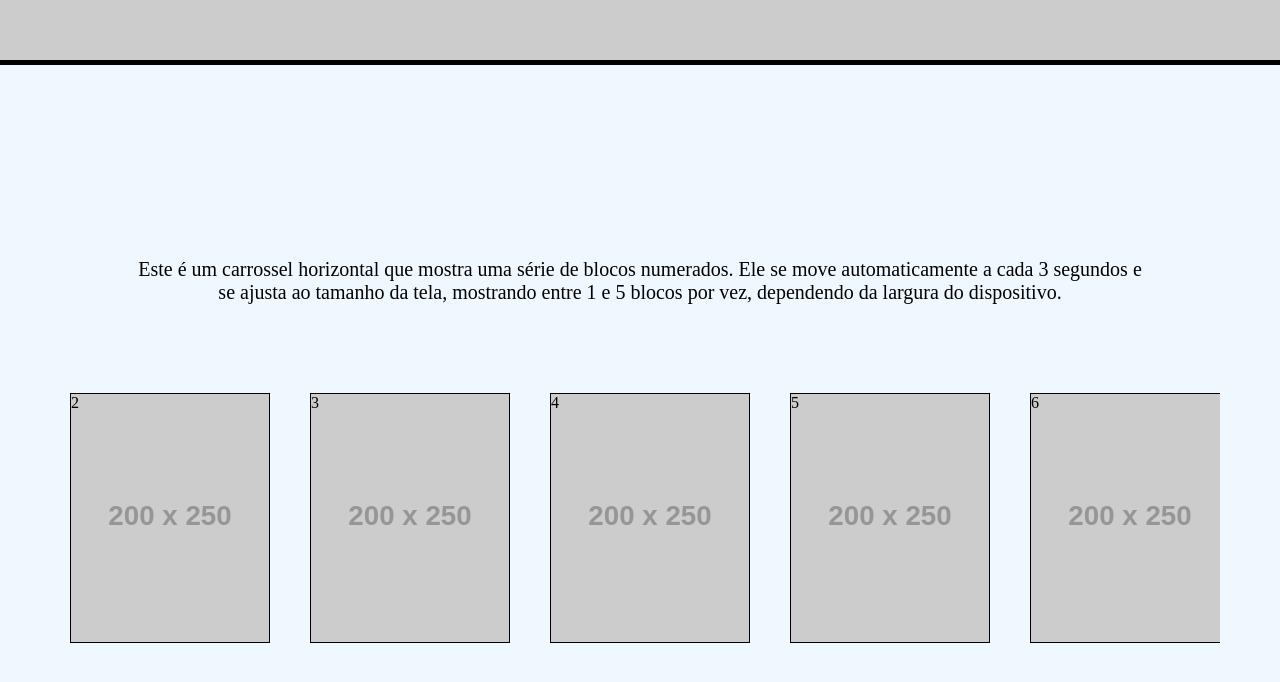
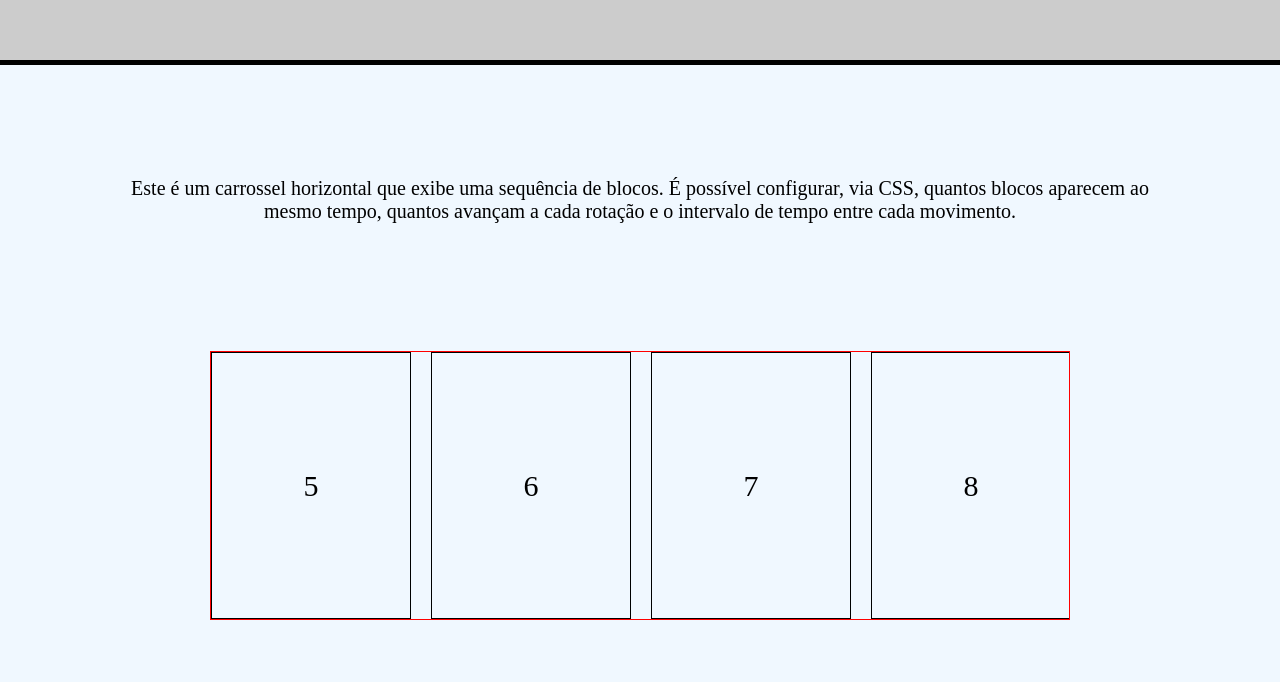
Before and after one commit to EncryptKalean/Brincando-com-Carrosseis, a plain HTML site: page index.html in a window 1280 px wide. Shown: the part 740-1422 px from the top of the page. Drawn offline with Linux system fonts and the light colour scheme; placeholder pictures from the web are drawn by us.

Commit message:
Add files via upload

```diff
--- a/index.html
+++ b/index.html
@@ -65,10 +65,10 @@
 
     <section class="segundo_carrossel">
       <p>
-        Este é um carrossel horizontal que mostra uma série de blocos numerados. Ele se move automaticamente a cada 3 segundos e se ajusta ao tamanho da tela, mostrando entre 1 e 5 blocos por vez, dependendo da largura do dispositivo.
+        Este é um carrossel horizontal que exibe uma sequência de blocos. É possível configurar, via CSS, quantos blocos aparecem ao mesmo tempo, quantos avançam a cada rotação e o intervalo de tempo entre cada movimento.
       </p>
-      <div class="vitrine">
-        <div class="trilho">
+      <div id="vitrine">
+        <div id="trilho">
           <div class="bloco">1</div>
           <div class="bloco">2</div>
           <div class="bloco">3</div>
--- a/src/responsivo.css
+++ b/src/responsivo.css
@@ -1,4 +1,4 @@
-@media screen and (max-width: 1100px) {
+@media screen and (max-width: 1000px) {
   /* Primeiro Carrossel */
 
   .container {
@@ -12,18 +12,12 @@
   /* Segundo Carrossel */
 
   :root {
-    --quantidade_exposta: 3;
+    --quantidade_exposta: 2;
   }
 }
 
 @media screen and (max-width: 800px) {
   :root {
-    --quantidade_exposta: 2;
-  }
-}
-
-@media screen and (max-width: 400px) {
-  :root {
     --quantidade_exposta: 1;
   }
 }
--- a/src/segundo_carrossel.css
+++ b/src/segundo_carrossel.css
@@ -1,9 +1,20 @@
-:root{
-  --quantidade_exposta: 5;
-  /*
-    Serve para o javascript saber quantos blocos devem set expostos por vez.
-    Isso altera o tamanho maximo da vitrine e até onde o trilho pode ir.
-  */
+* {
+  padding: 0;
+  margin: 0;
+  box-sizing: border-box;
+}
+
+:root {
+  /* Quantas casas vão aparecer na vitrine */
+  --quantidade_exposta: 4;
+
+  /* Quantas casas vão ser puladas por giro */
+  --casas_por_giro: 2;
+
+  --tamanho_bloco: 200px;
+
+  /* Tempo que o carrossel demora para trocar a casa (em segundos) */
+  --tempo_carrossel: 2;
 }
 
 .segundo_carrossel {
@@ -11,27 +22,28 @@
   border-top: 5px solid black;
 }
 
-.vitrine {
-  margin: 0 auto;
-  /* border: 1px solid rgb(194, 194, 194); */
-  width: 95%;
-  height: 300px;
+#vitrine {
+  margin: 10% auto;
   overflow-x: hidden;
-  padding: 0 10px;
+  width: calc((var(--tamanho_bloco) + 15px) * var(--quantidade_exposta));
+  align-content: center;
+  border: 1px solid red;
 }
 
-.trilho {
+#trilho {
   width: max-content;
-  height: 100%;
   display: flex;
-  align-items: center;
   transition: transform 1s;
 }
 
 .bloco {
-  background: url("https://placehold.co/200x250") center / contain no-repeat;
-  margin: 0 20px;
-  width: 200px;
-  height: 250px;
+  margin-right: 20px;
+  width: var(--tamanho_bloco);
+  aspect-ratio: 3/4;
   border: 1px solid black;
+  color: black;
+  font-size: 30px;
+  display: flex;
+  align-items: center;
+  justify-content: center;
 }
--- a/src/segundo_carrossel.js
+++ b/src/segundo_carrossel.js
@@ -1,64 +1,53 @@
-const vitrine = document.querySelector('.vitrine').style
+const blocos = document.querySelectorAll('.bloco');
+const trilho = document.getElementById('trilho');
+const styles_trilho = window.getComputedStyle(trilho);
+const tamanho_do_trilho = +styles_trilho.getPropertyValue('width').split('px')[0];
 
-const trilho = document.querySelector(".trilho");
-// Pega o trilo
+// Pega o tamanho dos blocos de acordo com o tamanho do trilho
+const tamanho_bloco = tamanho_do_trilho / blocos.length;
 
-const bloco = document.querySelector(".bloco").offsetWidth;
-// Pega o tamanho dos blocos (sem contar com a margin)
+/* Quantas casas vão aparecer na vitrine */
+const quantidade_exposta = getComputedStyle(document.documentElement).getPropertyValue('--quantidade_exposta').trim();
 
-let quantidade_exposta = getComputedStyle(document.body).getPropertyValue('--quantidade_exposta');
+/* Tempo que o carrossel demora para trocar a casa */
+const velocidade = getComputedStyle(document.documentElement).getPropertyValue('--tempo_carrossel');
 
-const marginLeft = parseInt(
-    getComputedStyle(document.querySelector(".bloco"))
-    .marginLeft
-    .split("px")[0]
-);
-const marginRight = parseInt(
-    getComputedStyle(document.querySelector(".bloco"))
-    .marginRight
-    .split("px")[0]
-);
-const margin = marginRight + marginLeft;
-// Pega as margins e junta elas (left + right)
+/* Quantas casas vão ser puladas por giro */
+const valorCss = +getComputedStyle(document.documentElement).getPropertyValue('--casas_por_giro');
+const casa_por_giro = valorCss > quantidade_exposta ? quantidade_exposta : valorCss;
 
-const inicio = -20;
-// Define o ponto zero do trilho
+let progresso_carrossel = blocos.length;
 
-let limite = trilho.clientWidth - bloco * quantidade_exposta - bloco;
-// Pega o tamanho do trilho,
-// diminui pelo tamanho do bloco vezes a quantidade de blocos que aparecem por vez + 1.
-// Por que fiz assim? Desse jeito o carrossel funciona diferentes tamanhos de telas
+function carrossel() {
+    // Pega o valor de translateX do trilho
+    const matrix = new DOMMatrixReadOnly(styles_trilho.transform);
+    let translateX = +matrix.m41;
 
-trilho.style.transform = `translateX(${inicio}px)`;
-// Esse é o "Start" do sistem, só começa depois que essa linha roda
+    // Atualiza o progresso do carrossel, subtraindo as casas percorridas
+    progresso_carrossel -= casa_por_giro;
 
-
-vitrine.maxWidth = `${bloco * quantidade_exposta + bloco - margin}px`
-// O tamanho da vitrine é alterado de acordo com a quantidade de blocos expostos
-
-setInterval(() => {
-    quantidade_exposta = getComputedStyle(document.body).getPropertyValue('--quantidade_exposta');
-    // Pega o valor atual da quantidade de itens expostos
-
-    limite = trilho.clientWidth - bloco * quantidade_exposta - bloco;
-    // Atualiza os valores de limite, para o trilho saber até onde ele pode ir (É pra evitar problemas no redisionamento da tela)
-
-    vitrine.maxWidth = `${bloco * quantidade_exposta + bloco - margin}px`
-    // Atualiza o tamanho da vitrine para se encaixar na tela
-
-    let x = trilho.style.transform
-    .split("translateX(")[1]
-    .split("px)")[0];
-    // Pega a posição atual do trilho, e a movimentação funciona em cima desse valor
-
-    if (x < -limite) {
-        // Pega o valor limite e deixa ele em negativo
-        trilho.style.transform = `translateX(${inicio}px)`;
-        // Volta pro ponto zero
-    } else {
-        trilho.style.transform = `translateX(${x - bloco - margin}px)`;
-        // Pega a posição atual do trilho e diminui pelo tamanho do bloco e das margins laterais
+    // Se não houver mais casas para percorrer, reinicia o carrossel
+    if (progresso_carrossel <= 0) {
+        progresso_carrossel = blocos.length;
+        translateX = 0;
     }
 
-    console.log(`limite: ${limite}; atual: ${x}`)
-}, 3000);
+    // Se o número de casas restantes for menor que o valor de casas por giro,
+    // desacelera o carrossel proporcionalmente ao tamanho dos blocos
+    else if (progresso_carrossel <= quantidade_exposta) {
+        if (quantidade_exposta > casa_por_giro) progresso_carrossel = quantidade_exposta - casa_por_giro;
+        translateX -= tamanho_bloco * progresso_carrossel;
+    }
+
+    // Caso contrário, continua normalmente com o deslocamento padrão
+    else translateX -= tamanho_bloco * casa_por_giro;
+
+    // Aplica a nova posição ao trilho
+    trilho.style.setProperty('transform', `translateX(${translateX}px)`);
+
+    console.log("progresso: " + progresso_carrossel);
+    console.log("casa por giro: " + casa_por_giro);
+    console.log("quantidade exposta: " + quantidade_exposta);
+};
+
+setInterval(() => { carrossel() }, velocidade * 1000);
```
